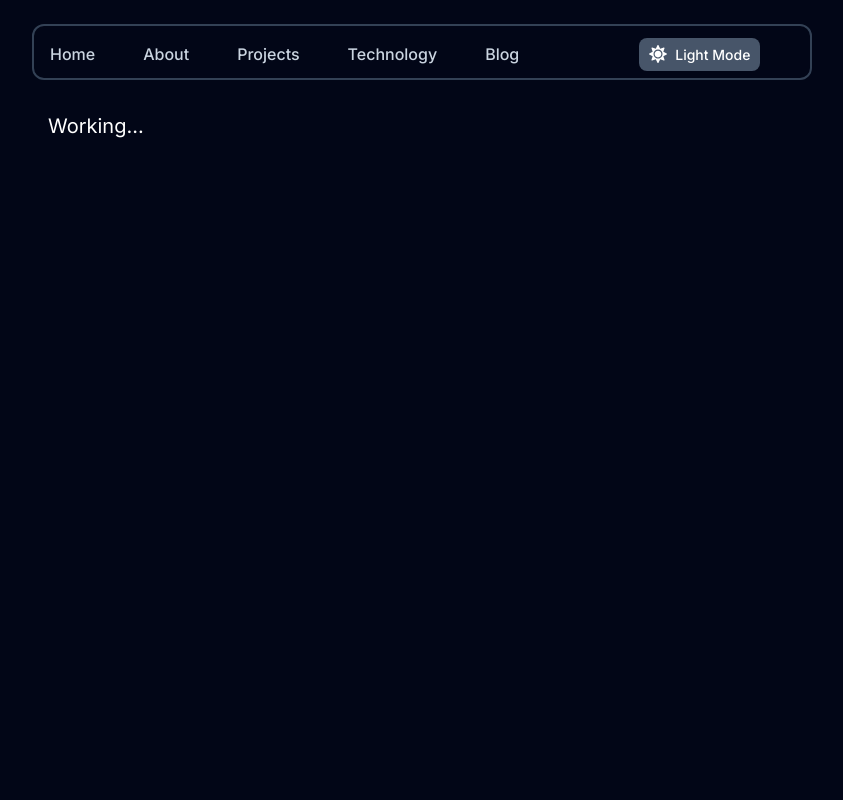
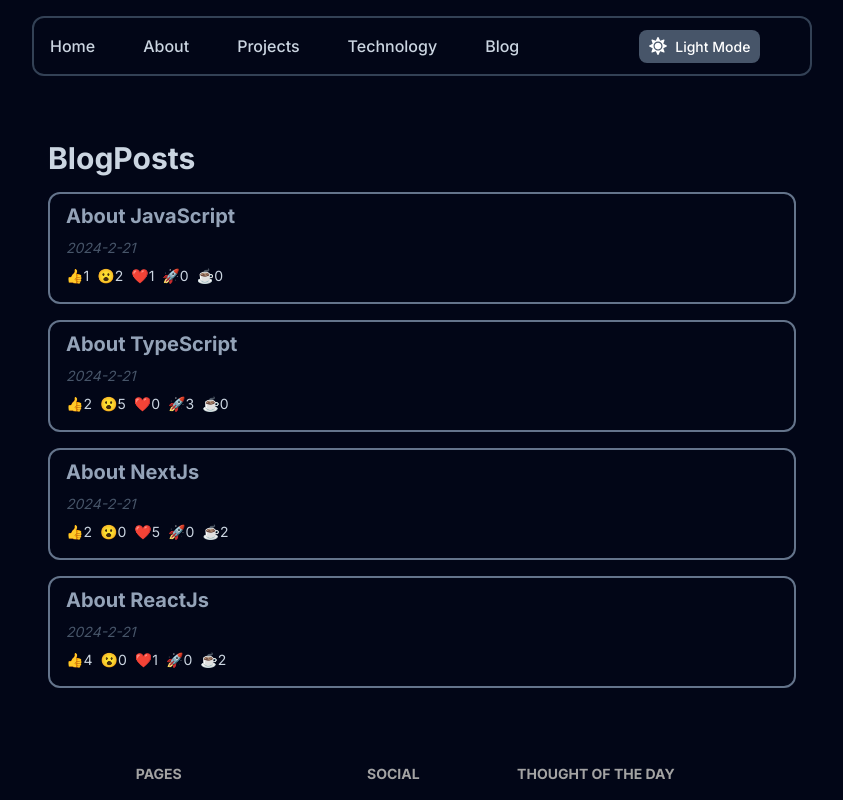
Before and after one commit to thapabishal21dev/devportfolio, a Next.js app: page /blog in a window 1280 px wide. Shown: the top 800 px of the page, without its empty margins (218-1061 px from the left). Built offline with nearby package versions, Linux system fonts and the light colour scheme; no server answers.

Commit message:
blog page created and modified

```diff
--- /dev/null
+++ b/app/blog/[blogId]/page.tsx
@@ -0,0 +1,39 @@
+"use client";
+import React, { useEffect, useState } from "react";
+import { AllBlogData, IAllBlogData } from "@/app/lib/data/blogdata";
+import { ApiDataContext } from "@/app/context/context";
+import { useContext } from "react";
+import { useRouter } from "next/navigation";
+
+const SingleBlogPage = () => {
+  const [selectBlogData, setSelectBlogData] = useState<IAllBlogData>(
+    {} as IAllBlogData
+  );
+  const router = useRouter();
+  const { blogId } = useContext(ApiDataContext);
+
+  useEffect(() => {
+    const foundBlogId = AllBlogData.find((item) => item.postId === blogId);
+
+    if (foundBlogId) {
+      setSelectBlogData(foundBlogId);
+    } else {
+      router.push("/blog");
+    }
+  }, [blogId, router]);
+
+  return (
+    <div className="flex justify-center">
+      <div className=" w-[780px] md:w-[650px] sm:w-full px-4 pt-16 h-screen mb-14">
+        <div className=" dark:text-slate-300">
+          <h1 className=" text-3xl font-bold  mb-4">
+            {selectBlogData.postTitle}
+          </h1>
+          <p>{selectBlogData.postDate}</p>
+        </div>
+      </div>
+    </div>
+  );
+};
+
+export default SingleBlogPage;
--- /dev/null
+++ b/app/components/blog/bloglist.tsx
@@ -0,0 +1,31 @@
+import { AllBlogData } from "@/app/lib/data/blogdata";
+import React from "react";
+import SingleBlog from "./singleblog";
+
+const BlogListPage = () => {
+  return (
+    <div>
+      <div className="flex justify-center">
+        <div className=" w-[780px] md:w-[650px] sm:w-full px-4 pt-16  mb-14">
+          <h1 className=" text-3xl font-bold text-slate-800 dark:text-slate-300 mb-4">
+            BlogPosts
+          </h1>
+          <ul className=" flex flex-col gap-4">
+            {AllBlogData.map((item) => (
+              <li key={item.postId}>
+                <SingleBlog
+                  params={item.postId}
+                  postTitle={item.postTitle}
+                  postDate={item.postDate}
+                  postReactions={item.postReactions}
+                />
+              </li>
+            ))}
+          </ul>
+        </div>
+      </div>
+    </div>
+  );
+};
+
+export default BlogListPage;
--- /dev/null
+++ b/app/components/blog/singleblog.tsx
@@ -0,0 +1,66 @@
+"use client";
+import { IAllBlogData, IPostReactions } from "@/app/lib/data/blogdata";
+import Link from "next/link";
+import React from "react";
+import { useContext } from "react";
+import { ApiDataContext } from "@/app/context/context";
+
+interface Iprops {
+  params: number;
+  postTitle: string | undefined;
+  postDate: string | undefined;
+  postReactions: IPostReactions[];
+}
+
+const SingleBlog = ({ params, postTitle, postDate, postReactions }: Iprops) => {
+  const { setBlogId } = useContext(ApiDataContext);
+
+  const handleClick = () => {
+    setBlogId(params);
+  };
+  return (
+    <div onClick={handleClick}>
+      <Link href={`/blog/${postTitle}`}>
+        <div className=" border-2 border-slate-500 rounded-xl dark:text-slate-300 hover:bg-slate-100 dark:hover:bg-slate-900 px-4 py-2">
+          <div className=" flex flex-col gap-2">
+            <h1 className=" dark:text-slate-400 text-slate-700 text-xl font-bold">
+              {postTitle}
+            </h1>
+            <div className=" text-slate-600 flex flex-row italic items-center text-sm">
+              {postDate}
+            </div>
+            <div className=" flex gap-2 dark:text-slate-300">
+              {postReactions.map((newItems, index) => (
+                <div className=" flex gap-2 text-sm " key={index}>
+                  <p>
+                    <span>👍</span>
+                    {newItems.like}
+                  </p>
+                  <p>
+                    <span>😮</span>
+                    {newItems.wow}
+                  </p>
+                  <p>
+                    <span>❤️</span>
+                    {newItems.love}
+                  </p>
+                  <p>
+                    <span>🚀</span>
+                    {newItems.rocket}
+                  </p>
+                  <p>
+                    <span>☕</span>
+                    {newItems.cup}
+                  </p>
+                </div>
+              ))}
+            </div>
+            <div></div>
+          </div>
+        </div>
+      </Link>
+    </div>
+  );
+};
+
+export default SingleBlog;
--- /dev/null
+++ b/app/components/blog/singleblogpage.tsx
@@ -0,0 +1,7 @@
+import React from "react";
+
+const SingleBlogPage = () => {
+  return <div>SingleBlogPage</div>;
+};
+
+export default SingleBlogPage;
--- a/app/components/navbar/navbar.tsx
+++ b/app/components/navbar/navbar.tsx
@@ -61,10 +61,7 @@ const Navbar = () => {
 
   return (
     <>
-      <div
-        id="navbar"
-        className=" fixed z-50 dark:text-white w-full lg:hidden "
-      >
+      <div id="navbar" className="z-50 dark:text-white w-full lg:hidden ">
         <div
           className={` ${
             ismblNavIcon
@@ -144,8 +141,8 @@ const Navbar = () => {
         </div>
       </div>
       <div className=" sm:hidden md:hidden ">
-        <div id="navbar" className="flex justify-center  ">
-          <nav className=" fixed bg-[#e3edfe] border-2 border-slate-200 dark:border-slate-700 top-4 mt-2 z-50  w-[780px] md:w-fit rounded-xl  dark:bg-slate-950  h-14 backdrop-blur-[6px] transition-all duration-500 ease-out delay-0 bg-opacity-50">
+        <div id="navbar" className="flex justify-center">
+          <nav className="  bg-[#e3edfe] border-2 border-slate-200 dark:border-slate-700 top-4 mt-4 z-50  w-[780px] md:w-fit rounded-xl  dark:bg-slate-950 backdrop-blur-[6px] transition-all duration-500 ease-out delay-0 bg-opacity-50">
             <ul className=" p-2 text-[16px]   md:bg-cyan-500  md: sm:bg-red-500 flex-row gap-8 dark:text-slate-300 flex font-medium items-center">
               {/* <li className=" text-xl rounded-xl p-2">
                 <Link href="/">
--- a/app/layout.tsx
+++ b/app/layout.tsx
@@ -40,6 +40,8 @@ export default function RootLayout({
     colorScheme: "dark",
   });
   const [userApiData, setUserApiData] = useState<string | undefined>();
+
+  const [blogId, setBlogId] = useState<string | undefined>();
   return (
     <html lang="en" className="dark scroll-smooth ">
       <body className={`${inter.className} dark:bg-slate-950 `}>
@@ -50,6 +52,8 @@ export default function RootLayout({
               updateTheme,
               setUserApiData,
               setUpdateTheme,
+              setBlogId,
+              blogId,
             }}
           >
             <Navbar />
--- /dev/null
+++ b/app/lib/data/blogdata.tsx
@@ -0,0 +1,111 @@
+export interface IAllBlogData {
+  postId: number;
+  postTitle: string;
+  postDate: string;
+  postContent: IContent[];
+  postImg?: string;
+  postReactions: IPostReactions[];
+}
+
+export interface IContent {
+  contentTitle?: string;
+  contentSubTitle?: string;
+  contentDiscription?: string;
+  contentSubDiscription?: string;
+  contentImage?: string;
+}
+
+export interface IPostReactions {
+  like?: string;
+  wow?: string;
+  love?: string;
+  rocket?: string;
+  cup?: string;
+}
+
+export const AllBlogData: IAllBlogData[] = [
+  {
+    postId: 1,
+    postTitle: "About JavaScript",
+    postDate: "2024-2-21",
+    postContent: [
+      {
+        contentTitle: "contentTitle",
+        contentDiscription:
+          " Lorem ipsum dolor sit amet consectetur adipisicing elit. Odio perferendis ea at nesciunt tempore ducimus laborum asperiores repellendus necessitatibus sunt illum, impedit ipsum quidem tempora aut iste id qui blanditiis.",
+      },
+    ],
+    postReactions: [
+      {
+        like: "1",
+        wow: "2",
+        love: "1",
+        rocket: "0",
+        cup: "0",
+      },
+    ],
+  },
+  {
+    postId: 2,
+    postTitle: "About TypeScript",
+    postDate: "2024-2-21",
+    postContent: [
+      {
+        contentTitle: "contentTitle",
+        contentDiscription:
+          " Lorem ipsum dolor sit amet consectetur adipisicing elit. Odio perferendis ea at nesciunt tempore ducimus laborum asperiores repellendus necessitatibus sunt illum, impedit ipsum quidem tempora aut iste id qui blanditiis.",
+      },
+    ],
+    postReactions: [
+      {
+        like: "2",
+        wow: "5",
+        love: "0",
+        rocket: "3",
+        cup: "0",
+      },
+    ],
+  },
+  {
+    postId: 3,
+    postTitle: "About NextJs",
+    postDate: "2024-2-21",
+    postContent: [
+      {
+        contentTitle: "contentTitle",
+        contentDiscription:
+          " Lorem ipsum dolor sit amet consectetur adipisicing elit. Odio perferendis ea at nesciunt tempore ducimus laborum asperiores repellendus necessitatibus sunt illum, impedit ipsum quidem tempora aut iste id qui blanditiis.",
+      },
+    ],
+    postReactions: [
+      {
+        like: "2",
+        wow: "0",
+        love: "5",
+        rocket: "0",
+        cup: "2",
+      },
+    ],
+  },
+  {
+    postId: 4,
+    postTitle: "About ReactJs",
+    postDate: "2024-2-21",
+    postContent: [
+      {
+        contentTitle: "contentTitle",
+        contentDiscription:
+          " Lorem ipsum dolor sit amet consectetur adipisicing elit. Odio perferendis ea at nesciunt tempore ducimus laborum asperiores repellendus necessitatibus sunt illum, impedit ipsum quidem tempora aut iste id qui blanditiis.",
+      },
+    ],
+    postReactions: [
+      {
+        like: "4",
+        wow: "0",
+        love: "1",
+        rocket: "0",
+        cup: "2",
+      },
+    ],
+  },
+];
--- a/app/pages/blog.tsx
+++ b/app/pages/blog.tsx
@@ -1,14 +1,11 @@
 import React from "react";
+import BlogListPage from "../components/blog/bloglist";
 
 const BlogPage = () => {
   return (
-    <>
-      <div className="   flex justify-center">
-        <div className=" w-[780px] md:w-[650px] sm:w-full px-4 pt-28 h-screen flex justify-centre dark:text-white">
-          <h1 className=" text-xl">Working... </h1>
-        </div>
-      </div>
-    </>
+    <div>
+      <BlogListPage />
+    </div>
   );
 };
 
```
